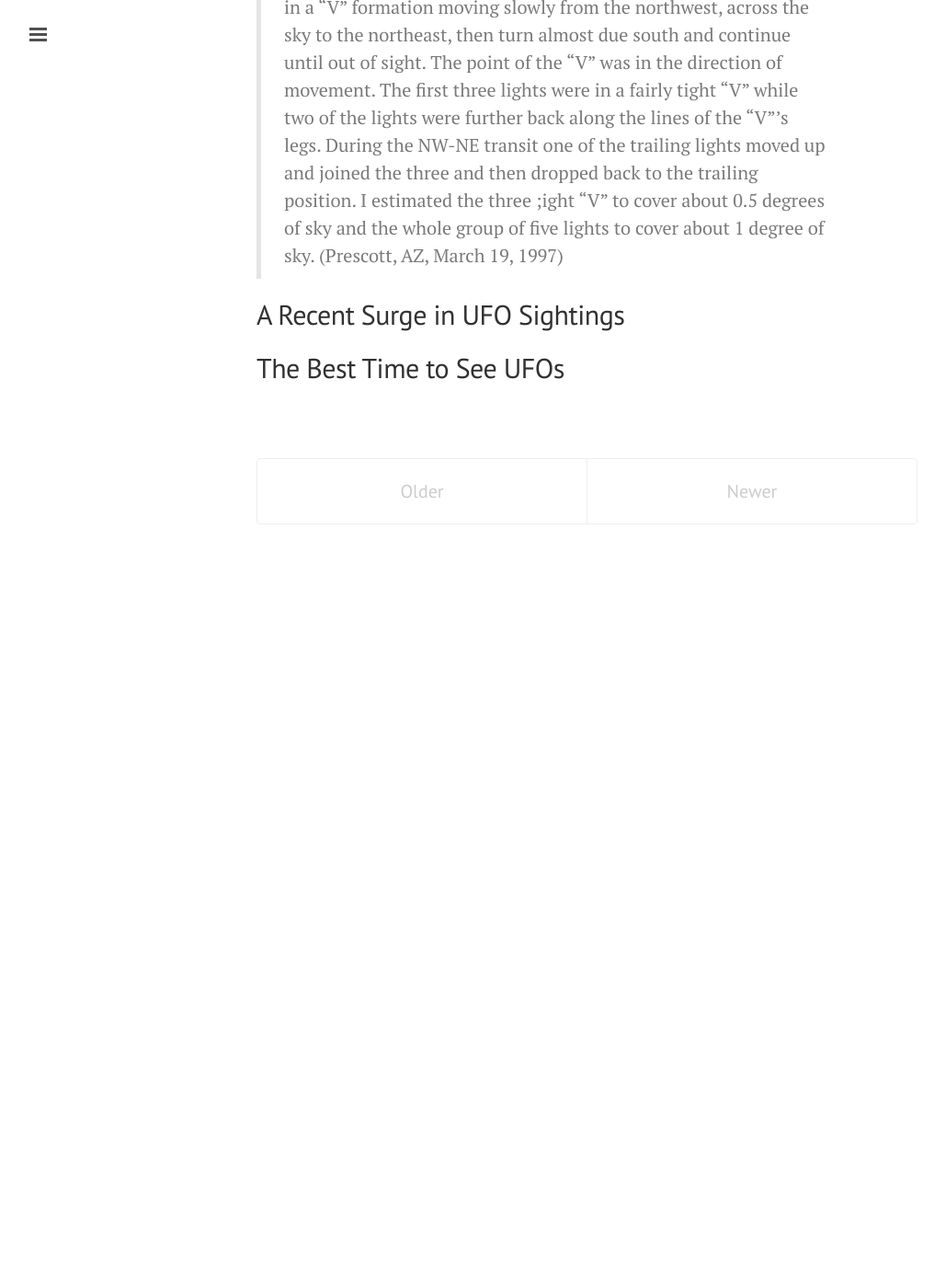
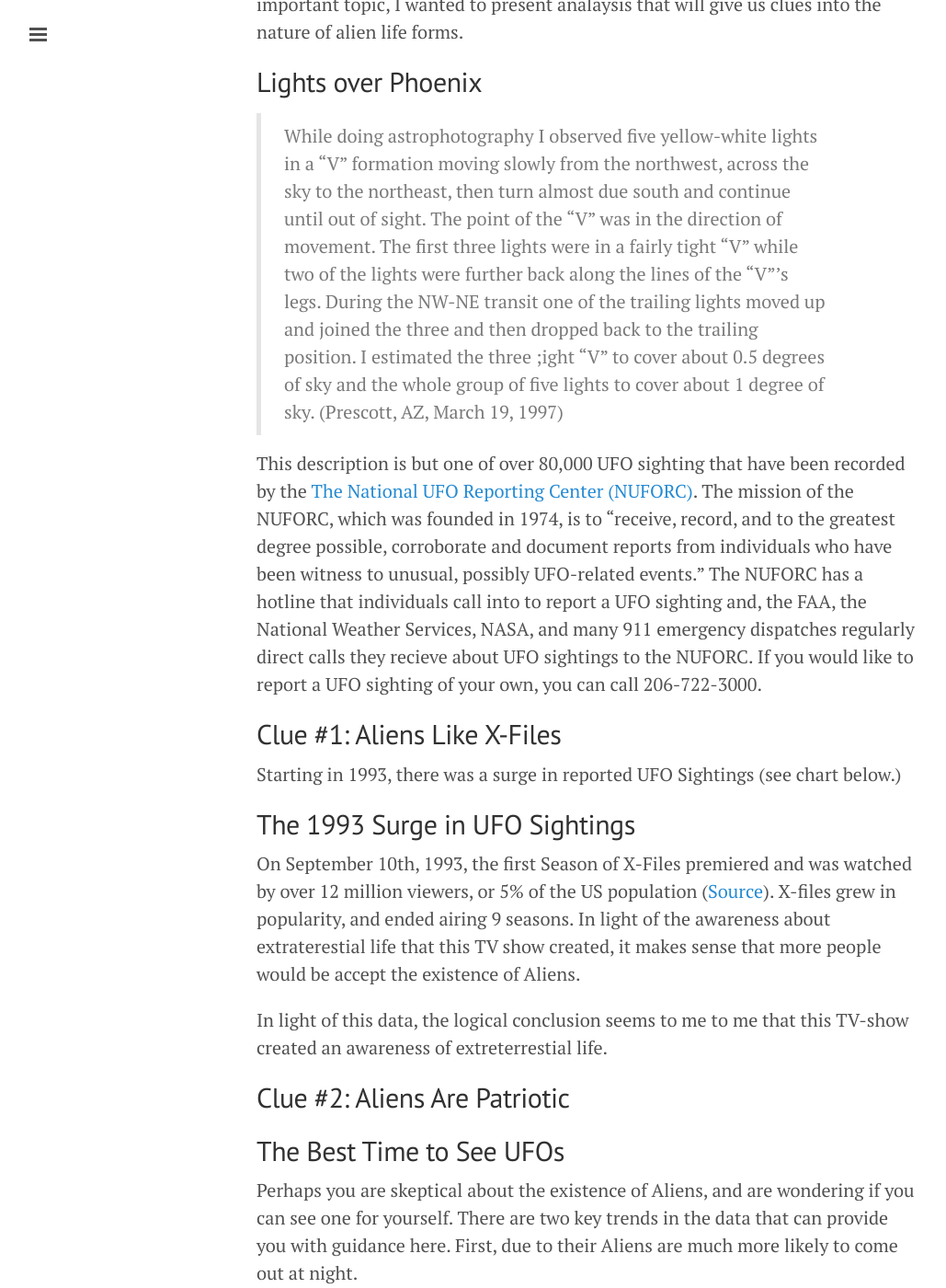
Before and after one commit to josiahdavis/josiahdavis.github.io, a Jekyll site: the page built from index.html, in a window 1280 px wide and 1400 px high, scrolled down 1495 px. Shown: the whole window at 92% size, without its empty margins (1-1030 px from the left). Built offline with Jekyll 4.4.1, drawn with Linux system fonts in a browser that asks for light colours; Markdown is read by kramdown in place of the engine named in the settings; the list of posts is cut into pages by our own code; before the commit the page ends 2125 px from its top, so only the background shows below that; some of the changed text lies outside the part shown.

Commit message:
Added content to UFO post

```diff
--- /dev/null
+++ b/_posts/2015-01-1-identifying-with-ufos.md
@@ -0,0 +1,28 @@
+---
+layout: post
+title: Identifying with UFOs
+---
+
+By now, most modern people are aware of the fact that we as humans are not alone in this universe. However, surprisingly, there are still some who adamantly refuse to believe in Extraterrestrial life. In order to create awareness on this important topic, I wanted to present analaysis that will give us clues into the nature of alien life forms.
+
+## Lights over Phoenix
+
+  > While doing astrophotography I observed five yellow-white lights in a "V" formation moving slowly from the northwest, across the sky to the northeast, then turn almost due south and continue until out of sight. The point of the "V" was in the direction of movement. The first three lights were in a fairly tight "V" while two of the lights were further back along the lines of the "V"'s legs. During the NW-NE transit one of the trailing lights moved up and joined the three and then dropped back to the trailing position. I estimated the three ;ight "V" to cover about 0.5 degrees of sky and the whole group of five lights to cover about 1 degree of sky. (Prescott, AZ, March 19, 1997)
+
+This description is but one of over 80,000 UFO sighting that have been recorded by the [The National UFO Reporting Center (NUFORC)](http://www.nuforc.org/). The mission of the NUFORC, which was founded in 1974, is to "receive, record, and to the greatest degree possible, corroborate and document reports from individuals who have been witness to unusual, possibly UFO-related events." The NUFORC has a hotline that individuals call into to report a UFO sighting and, the FAA, the National Weather Services, NASA, and many 911 emergency dispatches regularly direct calls they recieve about UFO sightings to the NUFORC. If you would like to report a UFO sighting of your own, you can call 206-722-3000.
+
+## Clue #1: Aliens Like X-Files
+
+Starting in 1993, there was a surge in reported UFO Sightings (see chart below.)
+
+## The 1993 Surge in UFO Sightings
+On September 10th, 1993, the first Season of X-Files premiered and was watched by over 12 million viewers, or 5% of the US population ([Source](http://en.wikipedia.org/wiki/The_X-Files)).  X-files grew in popularity, and ended airing 9 seasons. In light of the awareness about extraterestial life that this TV show created, it makes sense that more people would be accept the existence of Aliens.
+
+In light of this data, the logical conclusion seems to me to me that this TV-show created an awareness of extreterrestial life.
+
+## Clue #2: Aliens Are Patriotic
+
+## The Best Time to See UFOs
+Perhaps you are skeptical about the existence of Aliens, and are wondering if you can see one for yourself. There are two key trends in the data that can provide you with guidance here. First, due to their Aliens are much more likely to come out at night.
+
+## Clue #3: Aliens enjoy a good time
--- a/_posts/2015-01-1-things-to-know-about-ufos.md
+++ /dev/null
@@ -1,14 +0,0 @@
----
-layout: post
-title: Things to know about UFOs
----
-
-## Lights over Phoenix
-
-  > While doing astrophotography I observed five yellow-white lights in a "V" formation moving slowly from the northwest, across the sky to the northeast, then turn almost due south and continue until out of sight. The point of the "V" was in the direction of movement. The first three lights were in a fairly tight "V" while two of the lights were further back along the lines of the "V"'s legs. During the NW-NE transit one of the trailing lights moved up and joined the three and then dropped back to the trailing position. I estimated the three ;ight "V" to cover about 0.5 degrees of sky and the whole group of five lights to cover about 1 degree of sky. (Prescott, AZ, March 19, 1997)
-
-
-## A Recent Surge in UFO Sightings
-
-
-## The Best Time to See UFOs
```
Also changed, not shown: _posts/2015-01-20-getting-into-an-ivy.md (renamed from _posts/2015-01-20-How-hard-is-it-to-get-into-an-Ivy-League-University.md, +1 -1 lines).
